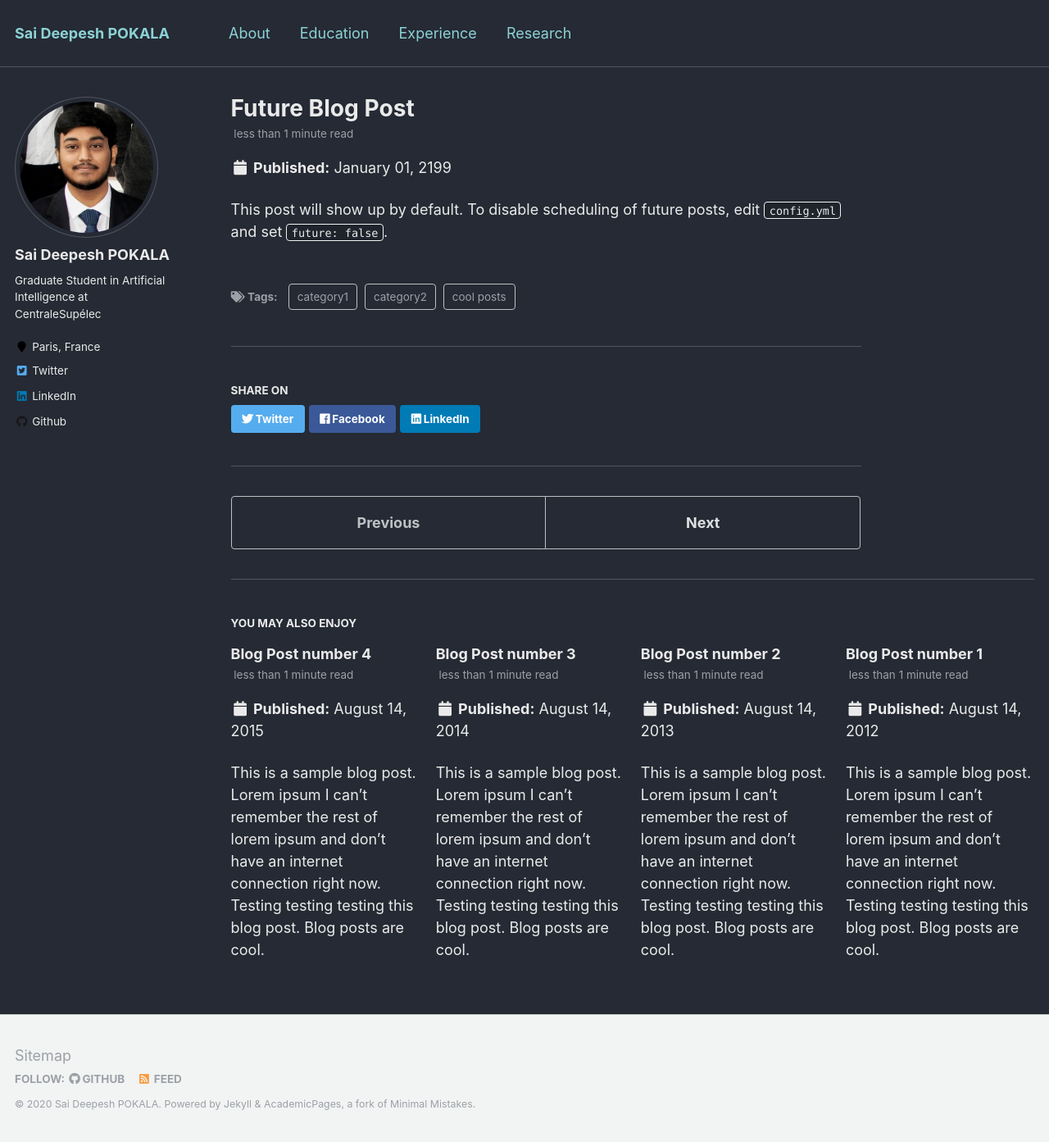
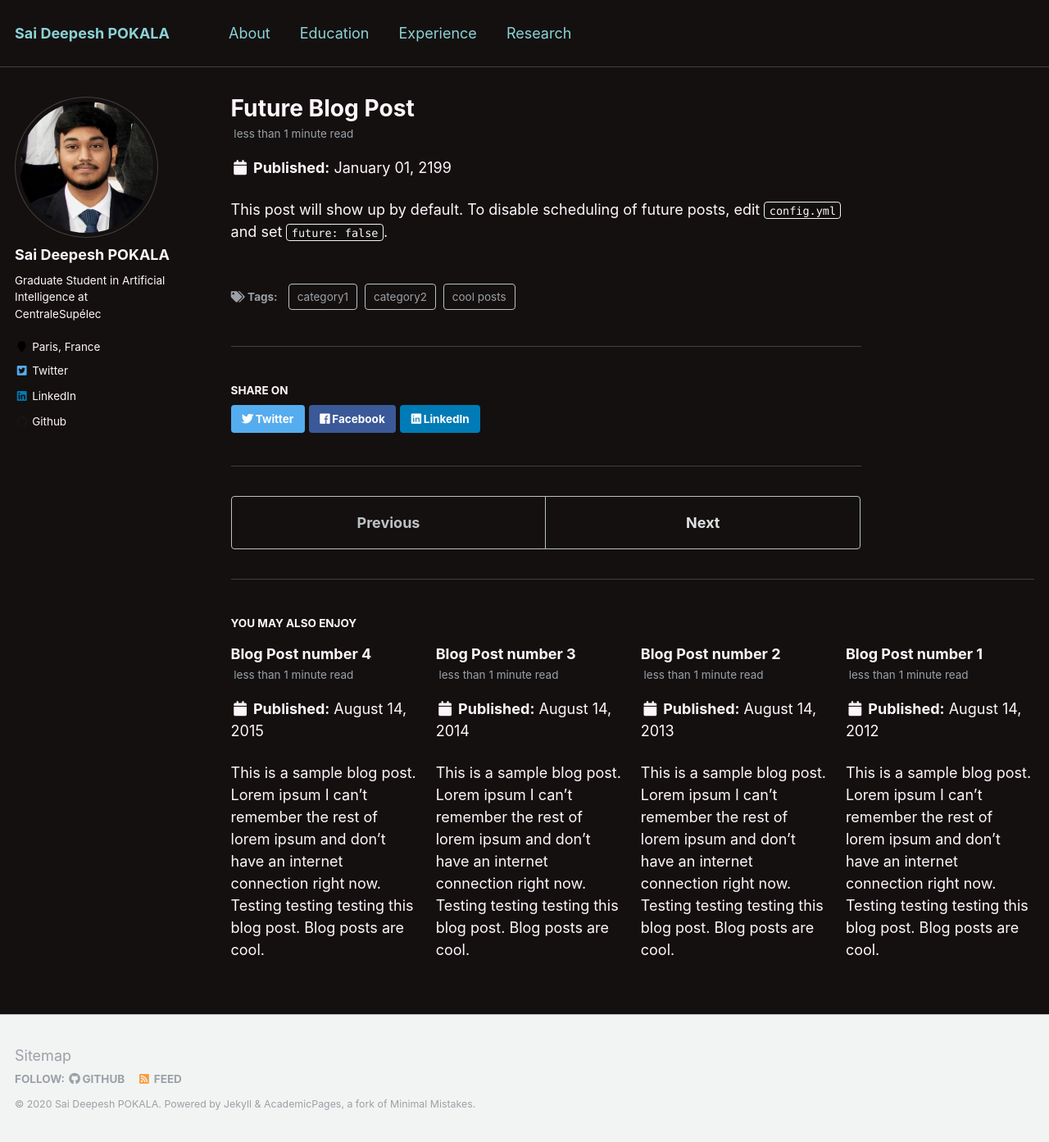
Before and after one commit to saideepesh/saideepesh.github.io, a Jekyll site: the page built from _posts/2199-01-01-future-post.md, in a window 1280 px wide and 1393 px high. Shown: the whole window at 82% size. Built offline with Jekyll 4.4.1, drawn with Linux system fonts in a browser that asks for light colours.

Commit message:
updated variable.scss

```diff
--- a/_sass/_variables.scss
+++ b/_sass/_variables.scss
@@ -53,11 +53,11 @@ $darker-gray                : mix(#000, $gray, 60%);
 $light-gray                 : mix(#fff, $gray, 50%);
 $lighter-gray               : mix(#fff, $gray, 90%);
 
-$body-color                 : #252a34;
-$background-color           : #252a34;
+$body-color                 : #141010;
+$background-color           : #141010;
 $code-background-color      : mix(#000, $background-color, 15%);
 $code-background-color-dark : mix(#000, $background-color, 20%);
-$text-color                 : #eaeaea;
+$text-color                 : #fff6fb;
 $border-color               : mix(#fff, $background-color, 20%);
 
 $primary-color              : #8cd2d5;
```
